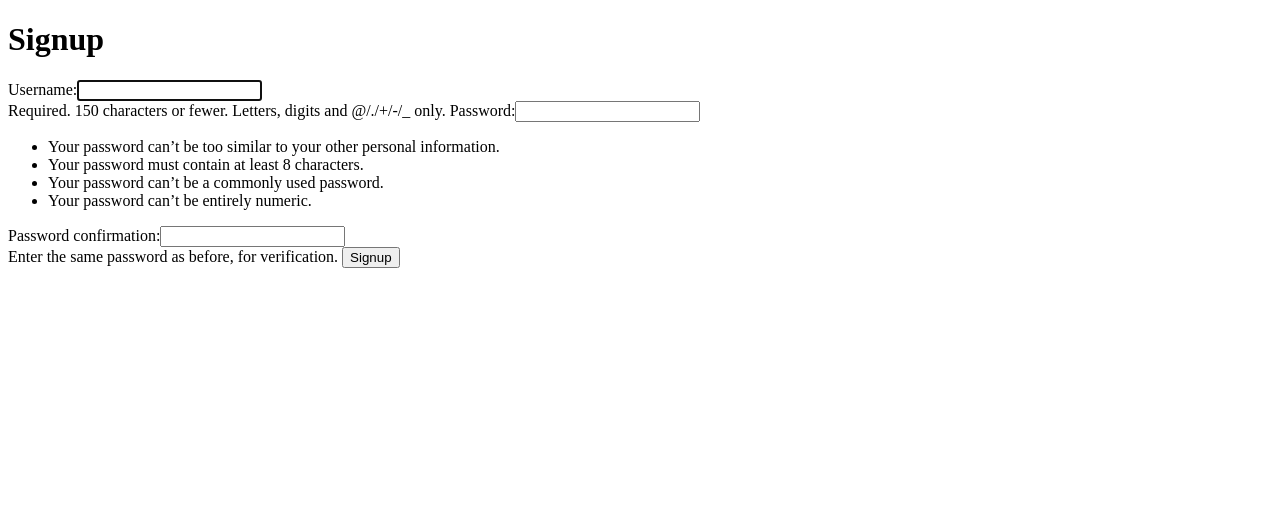
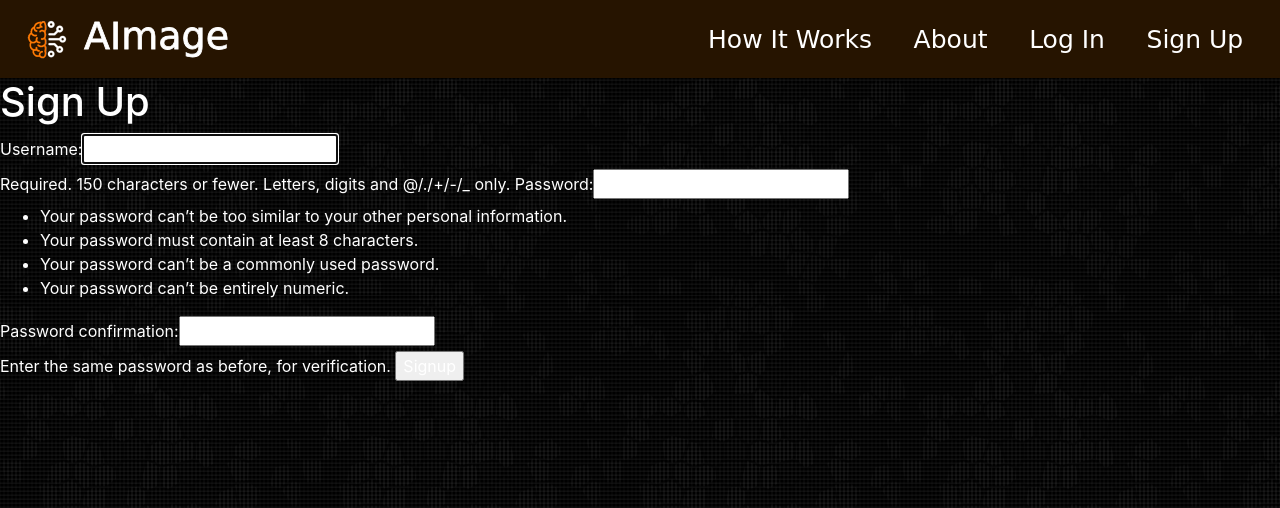
Before and after one commit to DrDEXT3R/AImage, a Django app: page /accounts/signup/ in a window 1280 px wide. Shown: the top 508 px of the page. Run offline with Django 3.2, Linux system fonts and the light colour scheme; style sheets or scripts are compiled from the project's sources; some web fonts are replaced.

Commit message:
Apply site template to other pages

```diff
--- a/aimagesite/accounts/templates/accounts/signup.html
+++ b/aimagesite/accounts/templates/accounts/signup.html
@@ -1,22 +1,12 @@
-<!DOCTYPE html>
-<html>
-    <head>
-        <meta charset="utf-8">
-        <meta http-equiv="X-UA-Compatible" content="IE=edge">
-        <title>Signup</title>
-        <meta name="description" content="">
-        <meta name="viewport" content="width=device-width, initial-scale=1">
-        <link rel="stylesheet" href="">
-    </head>
-    <body>
-    {% comment %} start section without template {% endcomment %}
-        <h1>Signup</h1>
-        <form class="site-form" action="{% url 'accounts:signup' %}" method="post">
-            {% csrf_token %}
-            {{ form }}
-            <input type="submit" value="Signup">
-        </form>
-    {% comment %} end of section without template {% endcomment %}
-        <script src="" async defer></script>
-    </body>
-</html>
+{% extends 'base_layout.html' %}
+
+{% block title %}Sign Up{% endblock %}
+
+{% block content %}
+    <h1>Sign Up</h1>
+    <form class="site-form" action="{% url 'accounts:signup' %}" method="post">
+        {% csrf_token %}
+        {{ form }}
+        <input type="submit" value="Signup">
+    </form>
+{% endblock %}
--- a/aimagesite/aimagesite/templates/base_layout.html
+++ b/aimagesite/aimagesite/templates/base_layout.html
@@ -6,7 +6,7 @@
         <meta charset="utf-8">
         <meta name="viewport" content="width=device-width, initial-scale=1, shrink-to-fit=no">
         <meta http-equiv="X-UA-Compatible" content="IE=edge">
-        <title>Homepage</title>
+        <title>{% block title %} Homepage {% endblock %} | AImage</title>
         <meta name="description" content="">
         <meta name="viewport" content="width=device-width, initial-scale=1">
         <link rel="stylesheet" href="{% static 'css/dist/styles.css' %}">
@@ -15,16 +15,25 @@
     <body>
         <header>
 			<nav class="navbar navbar-default navbar-expand-md">
-				<a class="navbar-brand" href="index.php"><img src="{% static 'images/logo.png' %}" class="d-inline-block mr-1" alt=""> AImage </a>
+				<a class="navbar-brand" href="{% url 'homepage' %}"><img src="{% static 'images/logo.png' %}" class="d-inline-block mr-1" alt=""> AImage </a>
 				<button class="navbar-toggler" type="button" data-toggle="collapse" data-target="#mainmenu" aria-controls="mainmenu" aria-expanded="false" aria-label="nav toggler">
 					<span class="navbar-toggler-icon"></span>
 				</button>
 				<div class="collapse navbar-collapse" id="mainmenu">
 					<ul class="navbar-nav ml-auto">
-						<li class="nav-item active"><a class="nav-link" href="how-it-works.php"> How It Works </a></li>
-						<li class="nav-item active"><a class="nav-link" href="about-me.php"> About </a></li>
-						<li class="nav-item active"><a class="nav-link" href="{% url 'accounts:login' %}"> Log In </a></li>
-						<li class="nav-item active"><a class="nav-link" href="{% url 'accounts:signup' %}"> Sign Up </a></li>
+						<li class="nav-item active"><a class="nav-link" href="{% url 'howitworks' %}"> How It Works </a></li>
+						<li class="nav-item active"><a class="nav-link" href="{% url 'about' %}"> About </a></li>
+                        {% if user.is_authenticated %}
+                            <li>
+                                <form id="logout_form" class="logout-link" action="{% url 'accounts:logout' %}" method="post">
+                                    {% csrf_token %}
+                                    <a class="nav-link" href="javascript:{}" onclick="document.getElementById('logout_form').submit();"> Log Out </a></li>
+                                </form>
+                            </li>
+                        {% else %}
+                            <li class="nav-item active"><a class="nav-link" href="{% url 'accounts:login' %}"> Log In </a></li>
+                            <li class="nav-item active"><a class="nav-link" href="{% url 'accounts:signup' %}"> Sign Up </a></li>
+                        {% endif %}
 					</ul>
 				</div>
 			</nav>
--- a/aimagesite/aimagesite/urls.py
+++ b/aimagesite/aimagesite/urls.py
@@ -20,7 +20,8 @@ from django.contrib.staticfiles.urls import staticfiles_urlpatterns
 
 urlpatterns = [
     path('admin/', admin.site.urls),
-    path('about/', views.about),
+    path('about/', views.about, name="about"),
+    path('howitworks/', views.howitworks, name="howitworks"),
     path('', views.homepage, name="homepage"),
     path('accounts/', include('accounts.urls')),
 ]
--- a/aimagesite/aimagesite/views.py
+++ b/aimagesite/aimagesite/views.py
@@ -2,9 +2,10 @@ from django.http import HttpResponse
 from django.shortcuts import render
 
 def homepage(request):
-    # return HttpResponse('homepage')
     return render(request, 'homepage.html')
 
 def about(request):
-    # return HttpResponse('about')
     return render(request, 'about.html')
+
+def howitworks(request):
+    return render(request, 'how_it_works.html')
--- a/aimagesite/assets/css/_navbar.scss
+++ b/aimagesite/assets/css/_navbar.scss
@@ -19,7 +19,8 @@
     color: $color_orange;
 }
 /* Link */
-.navbar-default .navbar-nav > li > a {
+.navbar-default .navbar-nav > li > a,
+#logout_form a {
     color: $color_white;
 	line-height: normal;
 	text-align: center;
@@ -47,12 +48,6 @@
 .navbar-default ul > li:hover {
 	background-color: $color_orange;
 }
-// @media (min-width: 768px) {
-// 	.navbar-expand-md .navbar-nav .nav-link {
-// 		padding-right: 1rem;
-// 		padding-left: 1rem;
-// 	}
-// }
 .navbar-nav > li{
 	padding-left: .8rem;
 	padding-right: .8rem;
--- a/aimagesite/assets/css/styles.scss
+++ b/aimagesite/assets/css/styles.scss
@@ -4,10 +4,10 @@ body {
     background-image: url(../../images/dark_mosaic.png); /* Background pattern from Toptal Subtle Patterns */
 }
 
-// body *{
-//     font-family: Ubuntu;
-//     color: #fff;
-// }
+body *{
+    // font-family: Ubuntu;
+    color: $color_white;
+}
 
 // h1, h2, h3, h4, h5 {
 //     font-weight: normal;
```
Also changed, not shown: aimagesite/accounts/templates/accounts/login.html (+6 -16 lines), aimagesite/aimagesite/templates/about.html (+8 -16 lines), aimagesite/aimagesite/templates/homepage.html (+0 -20 lines), aimagesite/aimagesite/templates/how_it_works.html (added, +8 -0 lines).
